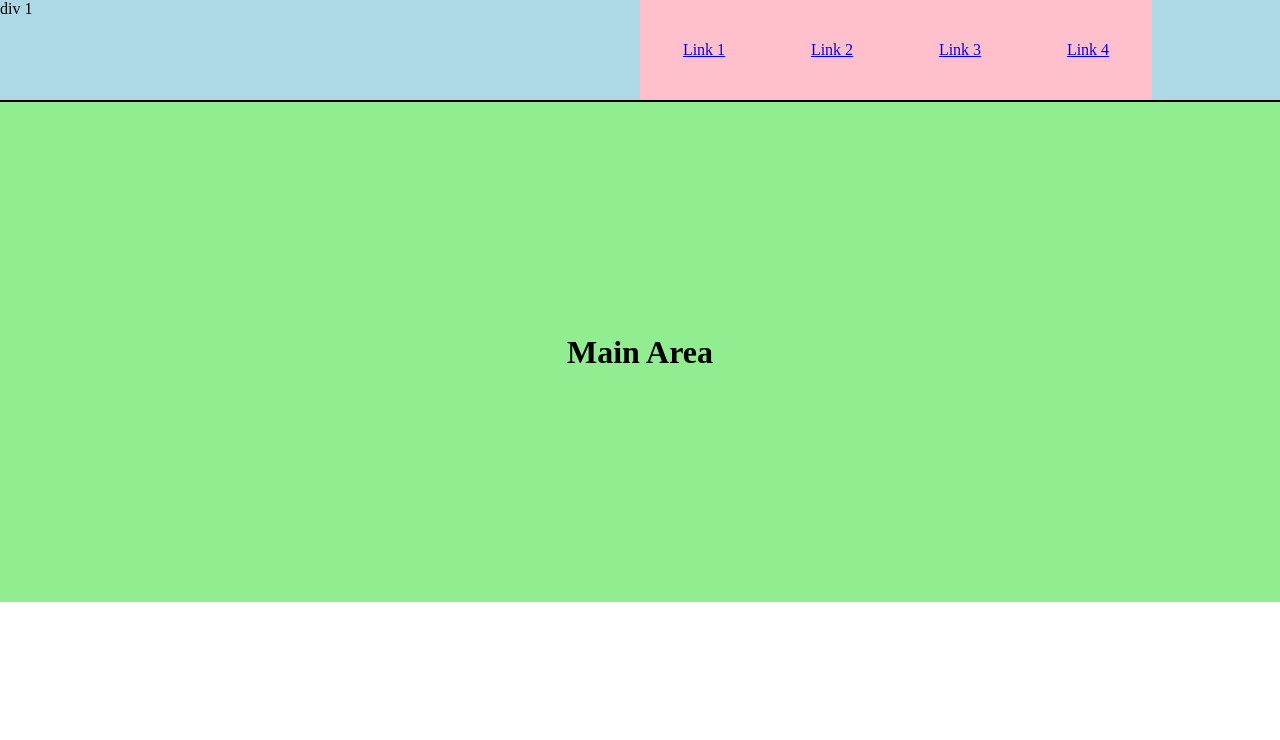
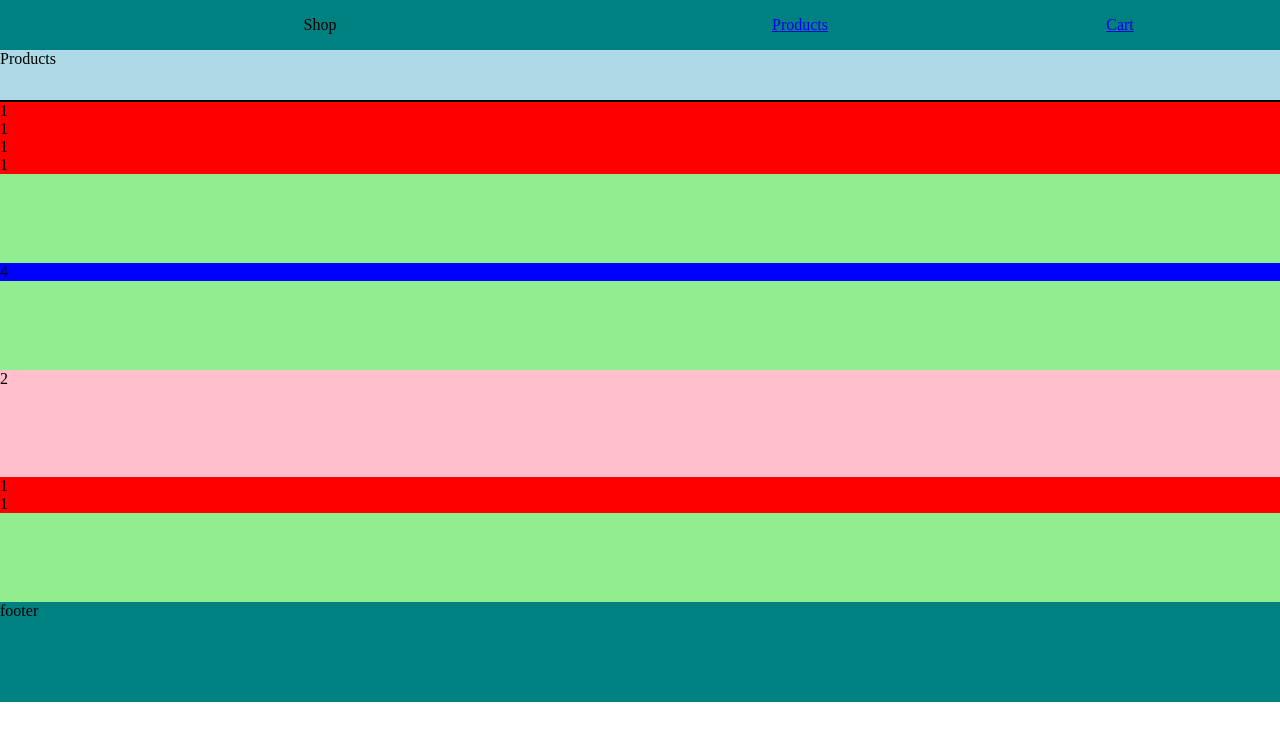
Before and after one commit to kdabug/css-grid-practice, a plain HTML site: page index.html in a window 1280 px wide. Drawn offline with Linux system fonts and the light colour scheme.

Commit message:
start layout for html structure"

```diff
--- a/index.html
+++ b/index.html
@@ -1,17 +1,33 @@
 <!DOCTYPE html>
 <html>
   <head>
-    <title>Flex Box / Grid Practice</title>
+    <title>CSS Grid Practice</title>
     <link rel="stylesheet" href="style-grid.css" />
   </head>
   <body>
     <header>
-      <div>div 1</div>
       <nav>
-        <a href="#">Link 1</a> <a href="#">Link 2</a> <a href="#">Link 3</a>
-        <a href="#">Link 4</a>
+        <div class="logo">Shop</div>
+        <a href="#">Products</a> <a href="#">Cart</a>
       </nav>
+      <div class="title">Products</div>
     </header>
-    <main><h1>Main Area</h1></main>
+    <main>
+      <div class="four-small-box">
+        <div class="small-red-box">1</div>
+        <div class="small-red-box">1</div>
+        <div class="small-red-box">1</div>
+        <div class="small-red-box">1</div>
+      </div>
+      <div>
+        <div class="large-blue-box">4</div>
+      </div>
+      <div class="light-red-rectangle">2</div>
+      <div class="two-small-box">
+        <div class="small-red-box">1</div>
+        <div class="small-red-box">1</div>
+      </div>
+    </main>
+    <footer>footer</footer>
   </body>
 </html>
--- a/style-grid.css
+++ b/style-grid.css
@@ -5,39 +5,45 @@ main {
   height: 500px;
   background-color: lightgreen;
   border-top: 2px solid black;
+  display: grid;
 }
 h1 {
   margin: 0;
   line-height: 500px;
   text-align: center;
 }
-img {
-  width: 100px;
-}
 header {
-  background-color: lightblue;
   height: 100px;
   display: grid;
-  grid-template-columns: 10% 30% 10% 40% 10%;
+  grid-template-rows: 50% 50%;
   /* display: flex;
     justify-content: space-around; */
 }
-#logo-area {
-  background-color: yellow;
+nav {
   display: grid;
-  grid-column-start: 2;
-  /* display: flex;
-    align-items: center; */
-}
-nav {
-  background-color: pink;
-  grid-column-start: 4;
-  display: grid;
-  grid-template-columns: repeat(4, 1fr);
+  grid-template-columns: 50% 25% 25%;
   align-items: center;
   justify-items: center;
-  /* display: flex;
-    align-items: center;
-    width: 40%;
-    justify-content: space-around; */
+  background-color: teal;
 }
+footer {
+  background-color: teal;
+  height: 100px;
+}
+.title {
+  background-color: lightblue;
+  width: 100%;
+}
+.four-small-box {
+}
+.two-small-box {
+}
+.large-blue-box {
+  background-color: blue;
+}
+.light-red-rectangle {
+  background-color: pink;
+}
+.small-red-box {
+  background-color: red;
+}
```
